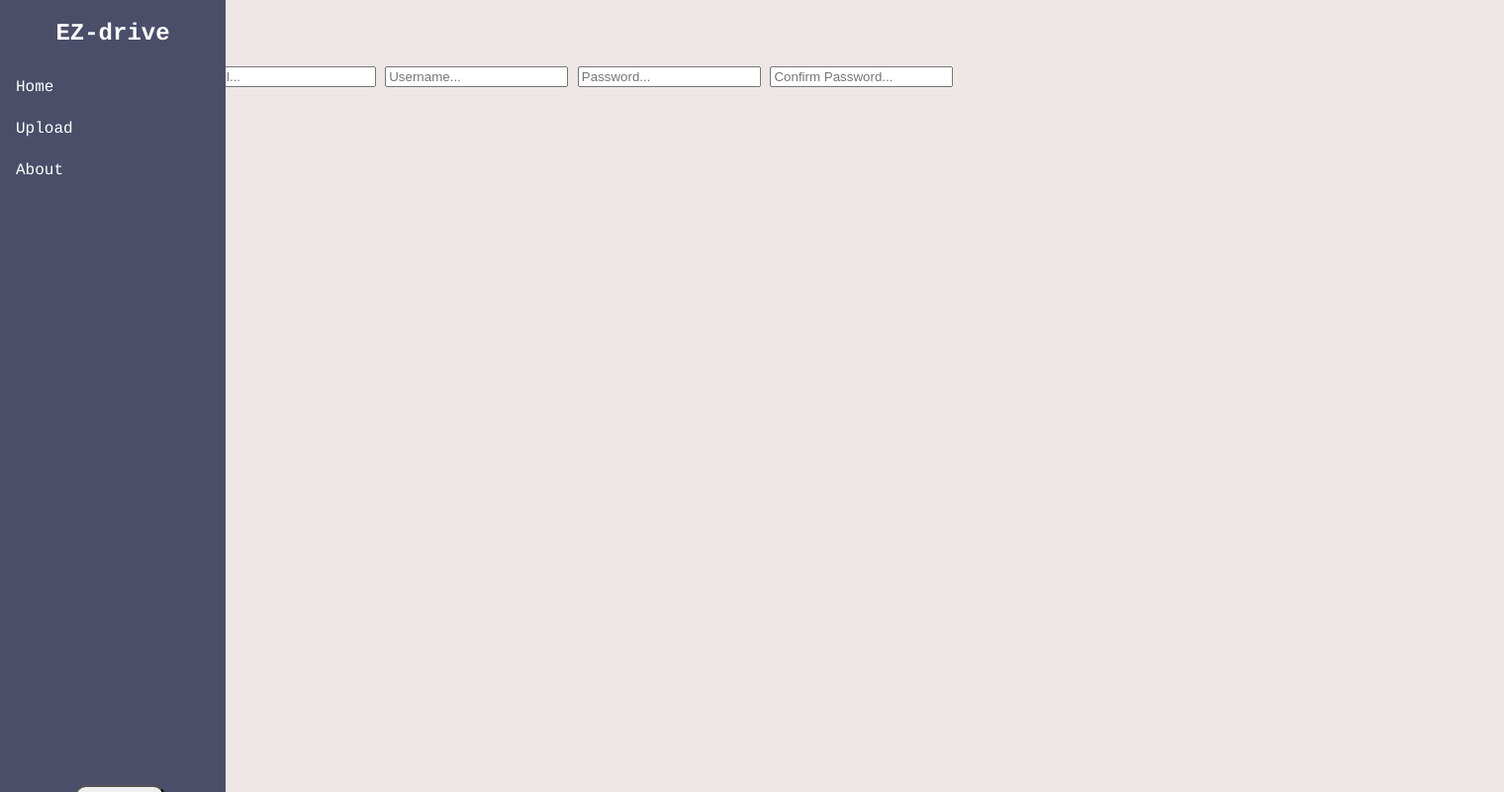
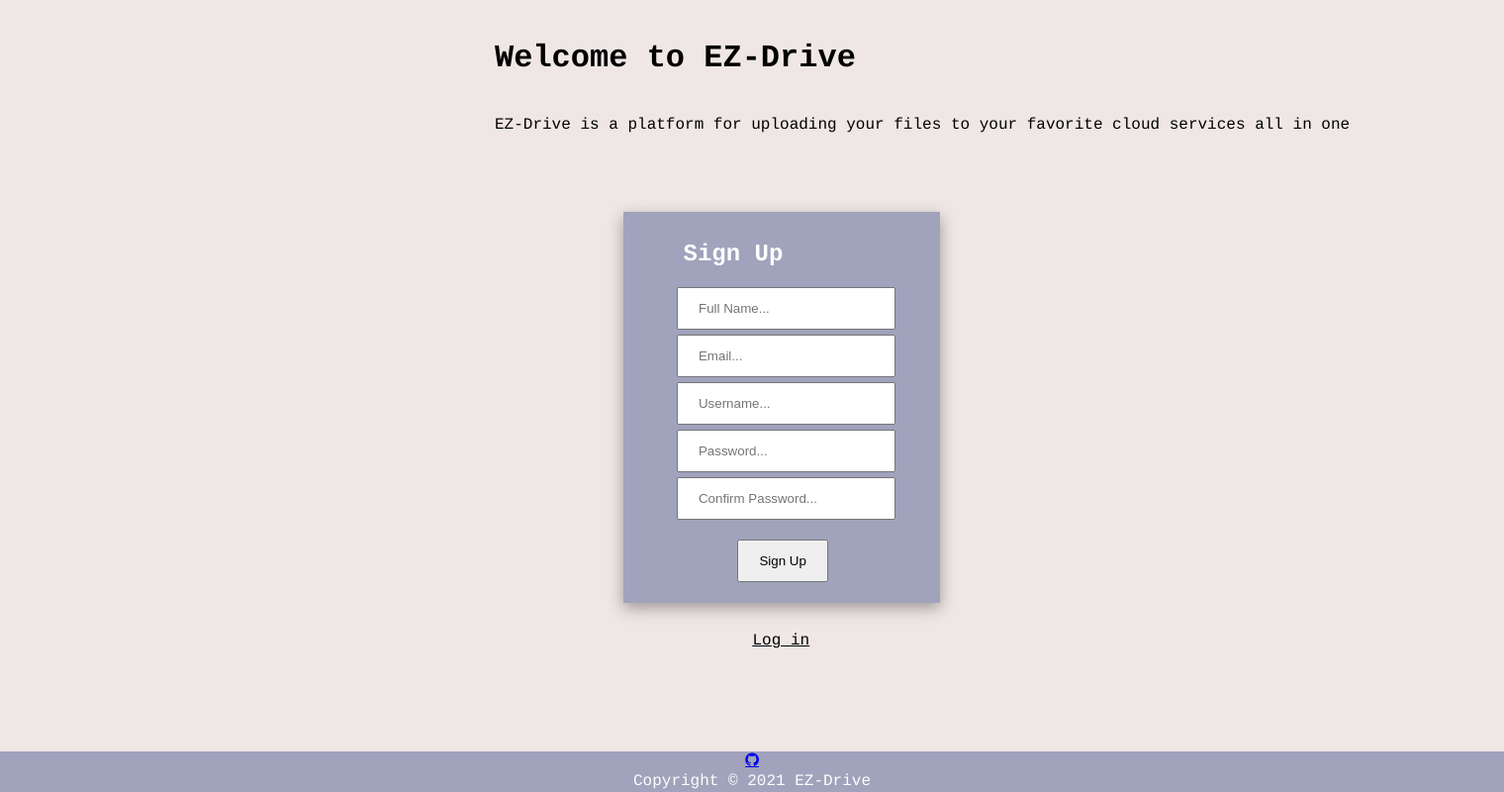
Before and after one commit to GRGalinger/Senior-Design, a PHP site: page /Projects/signup.php in a window 1520 px wide. Shown: the whole page at 99% size. Run offline with PHP 8.4, Linux system fonts and the light colour scheme.

Commit message:
signup and home page work

```diff
--- a/Development/css/style.css
+++ b/Development/css/style.css
@@ -58,7 +58,7 @@ body {
   display:table-cell;
 }
 
-/* Index - Account Info */
+/* Home - Account Info */
 .container-home .box .box-cell.account-info {
   padding: 10px;
   background:white;
@@ -71,7 +71,7 @@ body {
   margin-bottom: 2px;
 }
 
-/* Index - Cloud Services */
+/* Home - Cloud Services */
 .container-home .box .box-cell.cloud-services {
   padding: 10px;
   padding-left: 20px;
@@ -95,7 +95,7 @@ body {
   margin-left: 200px;
 }
 
-/* Index Statuses */
+/* Home Statuses */
 .container-home .box .box-cell.statuses {
   padding: 10px;
   padding-left: 20px;
@@ -142,7 +142,7 @@ body {
   display: inline-block;
 }
 
-/* Index - Upload button */
+/* Home - Upload button */
 .btn-upload button{
   margin-left:900px;
   margin-top: 20px;
@@ -167,8 +167,8 @@ body {
 }
 
 /* Login - Container  */
-.container-login {
-  margin-left: 58%;
+.container-login, .container-signup {
+  margin-left: 61%;
   margin-top:7.6%;
   width: 300px;
   height: 240px;
@@ -178,129 +178,66 @@ body {
   box-shadow: rgba(0, 0, 0, 0.35) 0px 5px 15px;
 }
 
-.container-login h2 {
+.container-signup {
+  height: 375px;
+}
+
+.container-login h2, .container-signup h2 {
   margin-left: 50px;
 }
 
-.container-login input, .container-login button {
+.container-login input, .container-login button, .container-signup input, .container-signup button {
   display: block;
   padding: 12px 20px;
   margin-bottom: 5px;
 }
 
-.container-login input {
+.container-login input, .container-signup input {
   margin-left: 14.5%;
 }
-.container-login button[type="submit"] {
+.container-login button[type="submit"], .container-signup button[type="submit"] {
   margin-top: 20px;
   margin-left: 105px;
 }
 
-.login-message h1, .login-message p {
+.login-message h1, .login-message p, .signup-message h1, .signup-message p {
   margin-top: 40px;
   margin-left: 500px;
   width: 1000px;
 }
 
-.text-signup p {
+.text-signup p, .text-login p {
   color: black;
   text-decoration: underline;
   margin-top: 50px;
   margin-left:37%;
 }
 
-
-
-
-
-
-
-
-
-
-
-
-
-
-
-
-
-
-
-
-
-/* .container-home{
-  margin: 0 auto;
-  width: 50%;
+.text-login p {
+  margin-left:40%;
 }
 
-.content{
-  padding: 5px;
-  margin: 0 auto;
-}
-.content span{
-  width: 250px;
+/* Footer  */
+.container-footer {
+  position: fixed;
+  left: 0;
+  bottom: 0;
+  width: 100%;
+  background: #A0A3BB;
+  color: white;
+  text-align: center;
 }
 
-.dz-message{
-  text-align: center;
-  font-size: 28px;
+.footer-content a {
+  display: inline-block;
 }
 
-ul {
-  list-style-type: none;
-  margin: 0;
-  padding: 0;
-  overflow: hidden;
-  background-color: #333;
-  display:inline-block;
-  width: 100%;
+.footer-content p{
+  /* display: inline-block; */
+  margin-bottom: 2px;
+  margin-top: 2px;
 }
 
-li {
-  display: inline;
-  float: left;
-  width: 5%;
-
+span {
+  content: "\00A9";
 }
-
-li a {
-  display: block;
-  color: white;
-  text-align: center;
-  padding: 14px 16px;
-  text-decoration: none;
-
-}
-
-li a:hover {
-  background-color: #111;
-}
-
-
-.index-intro {
-  text-align:center;
-}
-
-.cloudservices-form {
-  text-align:center;
-}
-
-.signup-form {
-  background-color: #aaa;
-  text-align:center;
-}
-
-input[type=text], input[type=password] {
-  display:block;
-  width:15%;
-  margin:10px 0;
-  padding:10px;
-  border-radius:10px;
-  border: 1px solid #eee;
-  transition: .3s border-color;
-}
-
-input[type=text]:hover, input[type=password]:hover {
-  border: 1px solid #aaa;
-} */
--- a/Development/footer.php
+++ b/Development/footer.php
@@ -1,3 +1,12 @@
 
 </body>
 </html>
+
+<div class="container-footer">
+    <div class="footer-content">
+        <a href="#" class="fa fa-github"></a>
+        <p>Copyright <span> &#169; </span> <?php echo date("Y"); ?> EZ-Drive </p>
+
+
+    </div>
+</div>
--- a/Development/header.php
+++ b/Development/header.php
@@ -12,6 +12,7 @@
         <link rel="stylesheet" href="css/reset.css">
         <link rel="stylesheet" href="css/style.css">
         <link rel="stylesheet" href="css/dropzone.css" type="text/css">
+        <link rel="stylesheet" href="https://cdnjs.cloudflare.com/ajax/libs/font-awesome/4.7.0/css/font-awesome.min.css">
     </head>
     <body>
 
--- a/Development/header_login.php
+++ b/Development/header_login.php
@@ -12,4 +12,5 @@
         <link rel="stylesheet" href="css/reset.css">
         <link rel="stylesheet" href="css/style.css">
         <link rel="stylesheet" href="css/dropzone.css" type="text/css">
+        <link rel="stylesheet" href="https://cdnjs.cloudflare.com/ajax/libs/font-awesome/4.7.0/css/font-awesome.min.css">
     </head>
--- a/Development/login.php
+++ b/Development/login.php
@@ -1,7 +1,4 @@
-<?php
-    include_once 'header_login.php';
-
-?>
+<?php include_once 'header_login.php'; ?>
 
 <div class="login-message">
     <h1>Welcome to EZ-Drive</h1>
--- a/Development/signup.php
+++ b/Development/signup.php
@@ -1,8 +1,13 @@
-<?php include_once 'header.php'; ?>
+<?php include_once 'header_login.php'; ?>
 
-    <section class="signup-form">
+<div class="signup-message">
+    <h1>Welcome to EZ-Drive</h1>
+    <p> EZ-Drive is a platform for uploading your files to your favorite cloud services all in one</p>
+</div>
+
+<div class="container-signup">
+    <div class="signup-form">
         <h2>Sign Up</h2>
-        <div class="signup-form-form">
         <form action="includes/signup.inc.php" method="post">
         <!-- Files with .inc are not pages that the user will see, but rather a basic php file with a script that runs -->
             <input type="text" name="name" placeholder="Full Name...">
@@ -12,6 +17,9 @@
             <input type="password" name="pwdrepeat" placeholder="Confirm Password...">
             <button type="submit" name="submit">Sign Up</button>
         </form>
+    </div>
+    <div class="text-login">
+            <a href="login.php"> <p> Log in </p> </a>
     </div>
 
     <?php
```
Also changed, not shown: Development/home.php (+11 -3 lines), Development/includes/functions.inc.php (+24 -1 lines), Development/results.php (+11 -0 lines), Development/includes/cloud_services_oauth.inc.php (line endings or trailing spaces), Development/uploads/fgdfgndfn.txt (deleted). Lines whose indentation alone changed are shown as unchanged.
